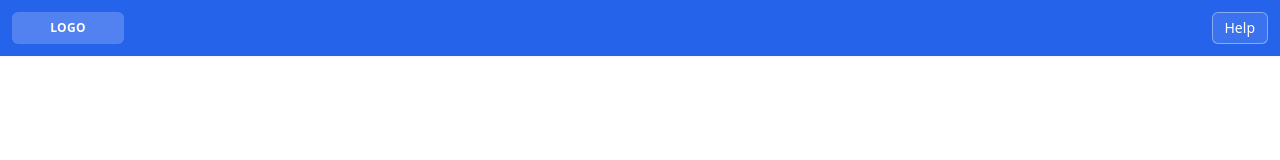
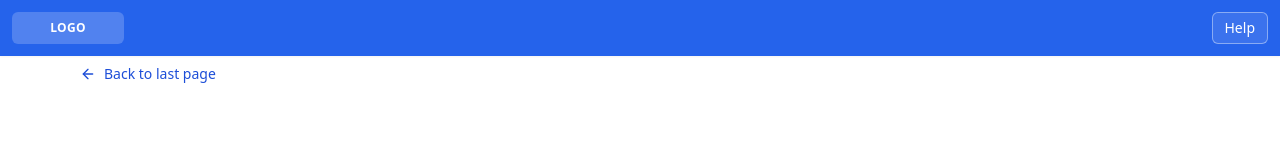
Before and after one commit to democapstone86/site-incentive-pay-plan, a React (Vite) app: page /practice-sipp-calculator in a window 1280 px wide. Shown: the top 160 px of the page. Built offline with nearby package versions, Linux system fonts and the light colour scheme.

Commit message:
Added the back button for the Sipp Calculator Page

```diff
--- a/src/pages/SippCalculator.tsx
+++ b/src/pages/SippCalculator.tsx
@@ -1,3 +1,4 @@
+import { ArrowLeft } from "lucide-react";
 import * as React from "react";
 
 function Button({
@@ -57,6 +58,21 @@ export default function SippCalculatorPage() {
           </Button>
         </div>
       </header>
+
+      <section className="max-w-6xl mx-auto px-4 mt-2">
+        <button
+          type="button"
+          onClick={() => {
+            if (window.history.length > 1) window.history.back();
+            else window.location.assign("/");
+          }}
+          className="inline-flex items-center gap-2 text-blue-700 hover:text-blue-800 hover:underline text-sm font-medium"
+          aria-label="Go back to the previous page"
+        >
+          <ArrowLeft className="w-4 h-4" />
+          Back to last page
+        </button>
+      </section>
     </div>
   );
 }
```
